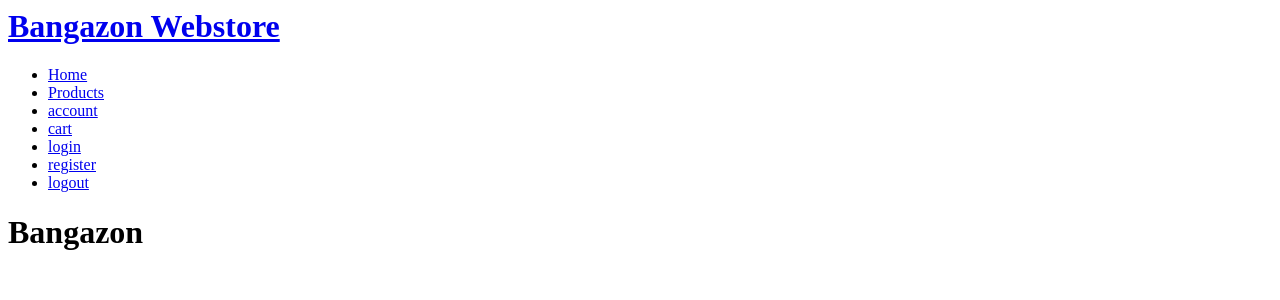
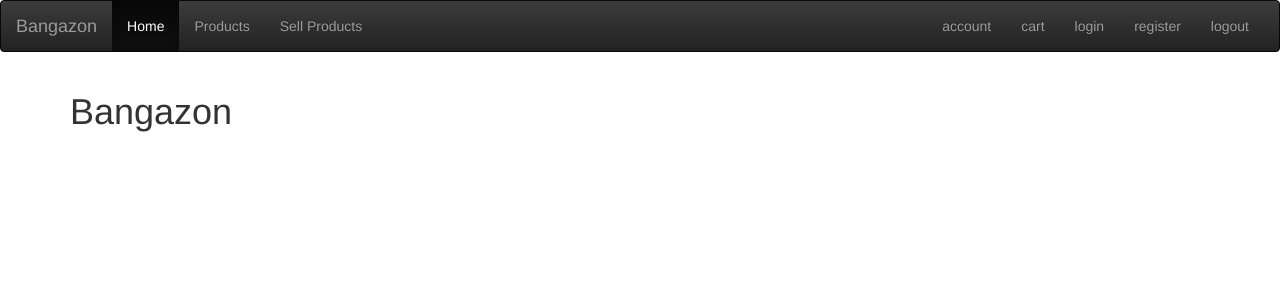
Before and after one commit to TemporaryOysters/bangazon_website, a Django app: page /webstore/home/ in a window 1280 px wide. Shown: the top 300 px of the page. Run offline with Django 3.2, Linux system fonts and the light colour scheme; data that the repository does not hold is empty; parts of the project's set-up code (start-up, migrations or seed data) failed here and were passed over; some libraries are stand-ins or nearby versions.

Commit message:
bootstrap navbar and added sell products

```diff
--- a/bangazon_website/bangazon_webstore/templates/bangazon_webstore/base.html
+++ b/bangazon_website/bangazon_webstore/templates/bangazon_webstore/base.html
@@ -2,28 +2,51 @@
 <html>
     <head>
         <title>Bangazon Webstore</title>
-        <!-- <link rel="stylesheet" href="{% static 'css/blog.css' %}"> -->
+        <link rel="stylesheet" href="//maxcdn.bootstrapcdn.com/bootstrap/3.2.0/css/bootstrap.min.css">
+        <link rel="stylesheet" href="//maxcdn.bootstrapcdn.com/bootstrap/3.2.0/css/bootstrap-theme.min.css">
     </head>
     <body>
         <body>
-            <div class="page-header">
-                <h1><a href="/">Bangazon Webstore</a></h1>
-                    <ul id="nav">
             {% url 'bangazon_webstore:home' as home %}
             {% url 'bangazon_webstore:products' as products %}
+            {% url 'bangazon_webstore:addproduct' as addproduct %}
             {% url 'bangazon_webstore:account' as account %}
             {% url 'bangazon_webstore:cart' as cart %}
             {% url 'bangazon_webstore:login' as login %}
             {% url 'bangazon_webstore:register' as register %}
             {% url 'bangazon_webstore:logout' as logout %}
-                        <li {% if request.path == products %} class = 'active' {% endif %}><a href="{% url 'bangazon_webstore:home' %}">Home</a></li>
+            <nav class="navbar navbar-inverse">
+              <div class="container-fluid">
+                <!-- Brand and toggle get grouped for better mobile display -->
+                <div class="navbar-header">
+                  <button type="button" class="navbar-toggle collapsed" data-toggle="collapse" data-target="#bs-example-navbar-collapse-1" aria-expanded="false">
+                    <span class="sr-only">Toggle navigation</span>
+                    <span class="icon-bar"></span>
+                    <span class="icon-bar"></span>
+                    <span class="icon-bar"></span>
+                  </button>
+                  <a class="navbar-brand" href="#">Bangazon</a>
+                </div>
+
+                <!-- Collect the nav links, forms, and other content for toggling -->
+                <div class="collapse navbar-collapse" id="bs-example-navbar-collapse-1">
+                  <ul class="nav navbar-nav">
+                    <li {% if request.path == home %} class = 'active' {% endif %}><a href="{% url 'bangazon_webstore:home' %}">Home</a></li>
                     <li {% if request.path == products %} class = 'active' {% endif %}><a href="{% url 'bangazon_webstore:products' %}">Products</a></li>
+                    <li {% if request.path == addproduct %} class = 'active' {% endif %}><a href="{% url 'bangazon_webstore:addproduct' %}">Sell Products</a></li>
+                  </ul>
+                  <ul class="nav navbar-nav navbar-right">
                     <li  {% if request.path == account %} class='active' {% endif %}><a href="{% url 'bangazon_webstore:account' %}">account</a></li>
                     <li  {% if request.path == cart %} class='active' {% endif %}><a href="{% url 'bangazon_webstore:cart' %}">cart</a></li>
                     <li  {% if request.path == login %} class='active' {% endif %}><a href="{% url 'bangazon_webstore:login' %}">login</a></li>
                     <li  {% if request.path == register %} class='active' {% endif %}><a href="{% url 'bangazon_webstore:register' %}">register</a></li>
                     <li  {% if request.path == logout %} class='active' {% endif %}><a href="{% url 'bangazon_webstore:logout' %}">logout</a></li>
                   </ul>
+                    </li>
+                  </ul>
+                </div><!-- /.navbar-collapse -->
+              </div><!-- /.container-fluid -->
+            </nav>
             </div>
             <div class="content container">
                 <div class="row">
--- a/bangazon_website/bangazon_webstore/templates/bangazon_webstore/product_category.html
+++ b/bangazon_website/bangazon_webstore/templates/bangazon_webstore/product_category.html
@@ -4,11 +4,10 @@
   <h1> {{ product_type}} </h1>
   {% for p in product_list %}
   <div>
-	  <a href="{% url 'bangazon_webstore:productdetail' p.id %}">
+      <a href="{% url 'bangazon_webstore:productdetail' p.id %}">
         <h3>{{p.name}}</h3>
       </a>
-	  <h3>${{p.price}}</h3>
-
+      <h3>${{p.price}}</h3>
   </div>
   {% endfor %}
 
--- /dev/null
+++ b/bangazon_website/css/styles.css
@@ -0,0 +1,3 @@
+.nav-wrapper {
+    background-color: black;
+}
```
Lines whose indentation alone changed are shown as unchanged.
